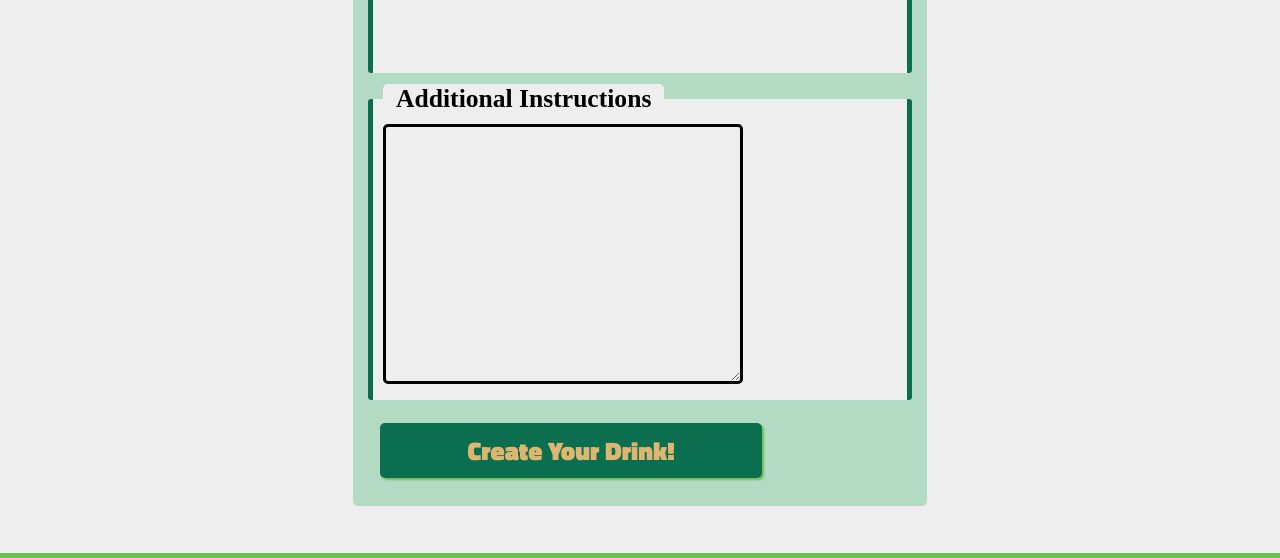
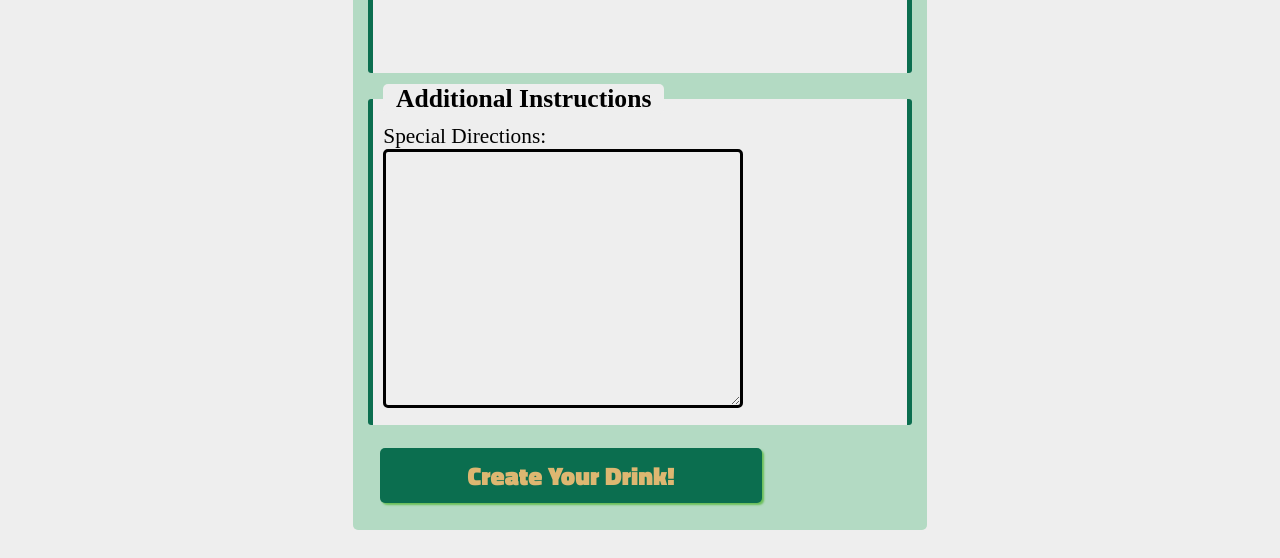
Before and after one commit to mbencomo2/wdd230-final, a plain HTML site: page fresh.html in a window 1280 px wide. Shown: the part 792-1350 px from the top of the page. Drawn offline with Linux system fonts and the light colour scheme; no server answers.

Commit message:
Textarea now has a label for accessibility

```diff
--- a/fresh.html
+++ b/fresh.html
@@ -62,7 +62,7 @@
       </fieldset>
       <fieldset>
         <legend>Additional Instructions</legend>
-        <textarea name="instructions" id="addInstruct" cols="20" rows="10"></textarea>
+        <label for="instructions">Special Directions:<textarea name="instructions" id="addInstruct" cols="20" rows="10"></textarea></label>
       </fieldset>
       <label id="invalidForm">Please fill out the requested fields.</label>
       <input type="button" value="Create Your Drink!" id="submitBtn">
```
